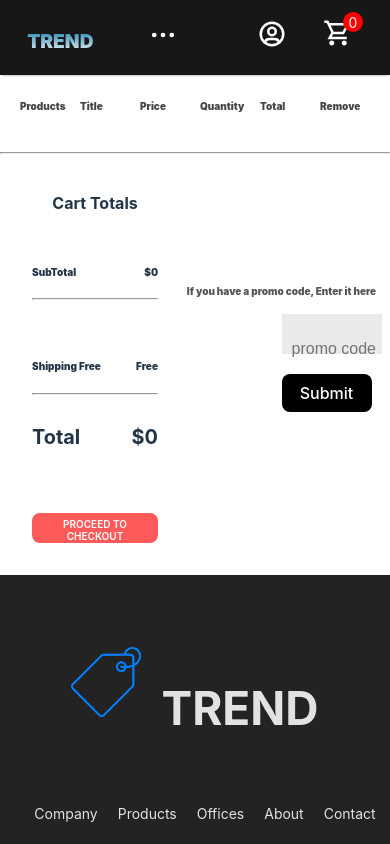
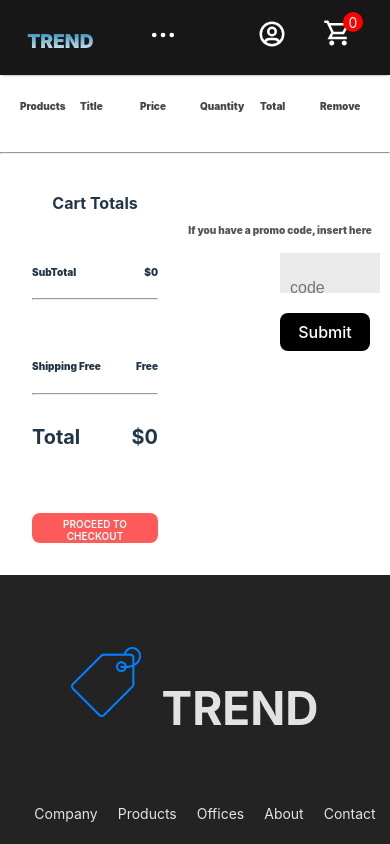
Before and after one commit to DontStopPrograming/e-commerce-clothing, a React (Vite) app: page /cart in a window 390 px wide. Shown: the top 844 px of the page. Built offline with nearby package versions, Linux system fonts and the light colour scheme.

Commit message:
fixed:Cart position of design v2

```diff
--- a/src/components/CartItems/CartItems.jsx
+++ b/src/components/CartItems/CartItems.jsx
@@ -72,9 +72,9 @@ export const CartItems = () => {
                 </div>
 
                 <div className='cartItems-promocode'>
-                    <p> If you have a promo code, Enter it here</p>
+                    <p> If you have a promo code, insert here</p>
                     <div className='cartItems-promobox'>
-                        <input type="text" placeholder='promo code' />
+                        <input type="text" placeholder='code' />
                         <button> Submit </button>
                     </div>
                 </div>
--- a/src/components/CartItems/cartItems.css
+++ b/src/components/CartItems/cartItems.css
@@ -165,10 +165,10 @@
 
     .cartItems-promocode {
         position: absolute;
-        margin-left: 70%;
-        margin-bottom: 50px;
+        top: 20px;
+        margin-left: 270px;
         width: 100px;
-        height: 200px;
+
     }
 
     .cartItems-promocode p {
```
